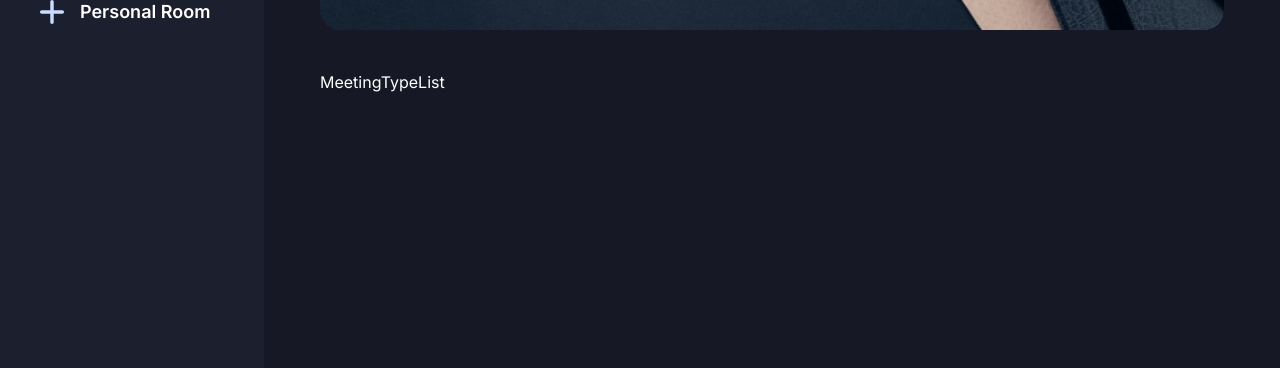
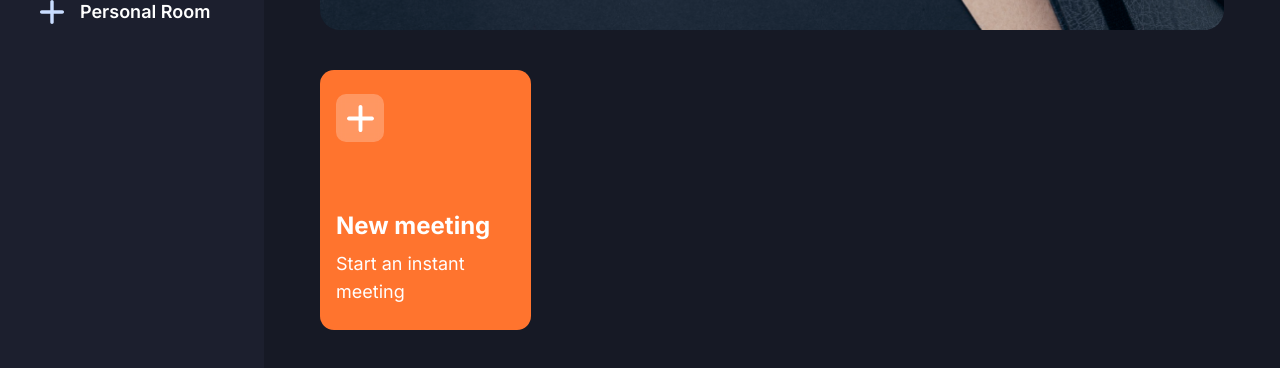
Before and after one commit to kunalborkar2001/Zoom-Clone, a Next.js app: page / in a window 1280 px wide. Shown: the part 382-750 px from the top of the page. Built offline with nearby package versions, Linux system fonts and the light colour scheme; no server answers.

Commit message:
made HomeCard component to reuse it

```diff
--- /dev/null
+++ b/components/HomeCard.tsx
@@ -0,0 +1,31 @@
+import Image from 'next/image'
+import React from 'react'
+
+const HomeCard = () => {
+    return (
+        <div>
+            <div className="bg-orange-1 px-4 py-6 flex flex-col justify-between w-full xl:max-w-[270px] min-h-[260px] rounded-[14px] cursor-pointer"
+                onClick={() => { }}
+            >
+                <div className="flex flex-center glassmorphism size-12 rounded-[10px]">
+                    <Image
+                        src="/icons/add-meeting.svg"
+                        alt="meetings"
+                        width={27}
+                        height={27}
+                    />
+                </div>
+                <div className="flex flex-col gap-2">
+                    <h1 className="text-2xl font-bold">
+                        New meeting
+                    </h1>
+                    <p className="text-lg font-normal">
+                        Start an instant meeting
+                    </p>
+                </div>
+            </div>
+        </div>
+    )
+}
+
+export default HomeCard
--- a/components/MeetingTypeList.tsx
+++ b/components/MeetingTypeList.tsx
@@ -1,9 +1,14 @@
 'use client'
 
+import Image from "next/image"
+import HomeCard from "./HomeCard"
+
 const MeetingTypeList = () => {
-  return (
-    <div>MeetingTypeList</div>
-  )
+    return (
+        <section className="grid grid-cols-1 gap-5 md:grid-cols-2 xl:grid-cols-4">
+            <HomeCard />
+        </section>
+    )
 }
 
 export default MeetingTypeList
```
